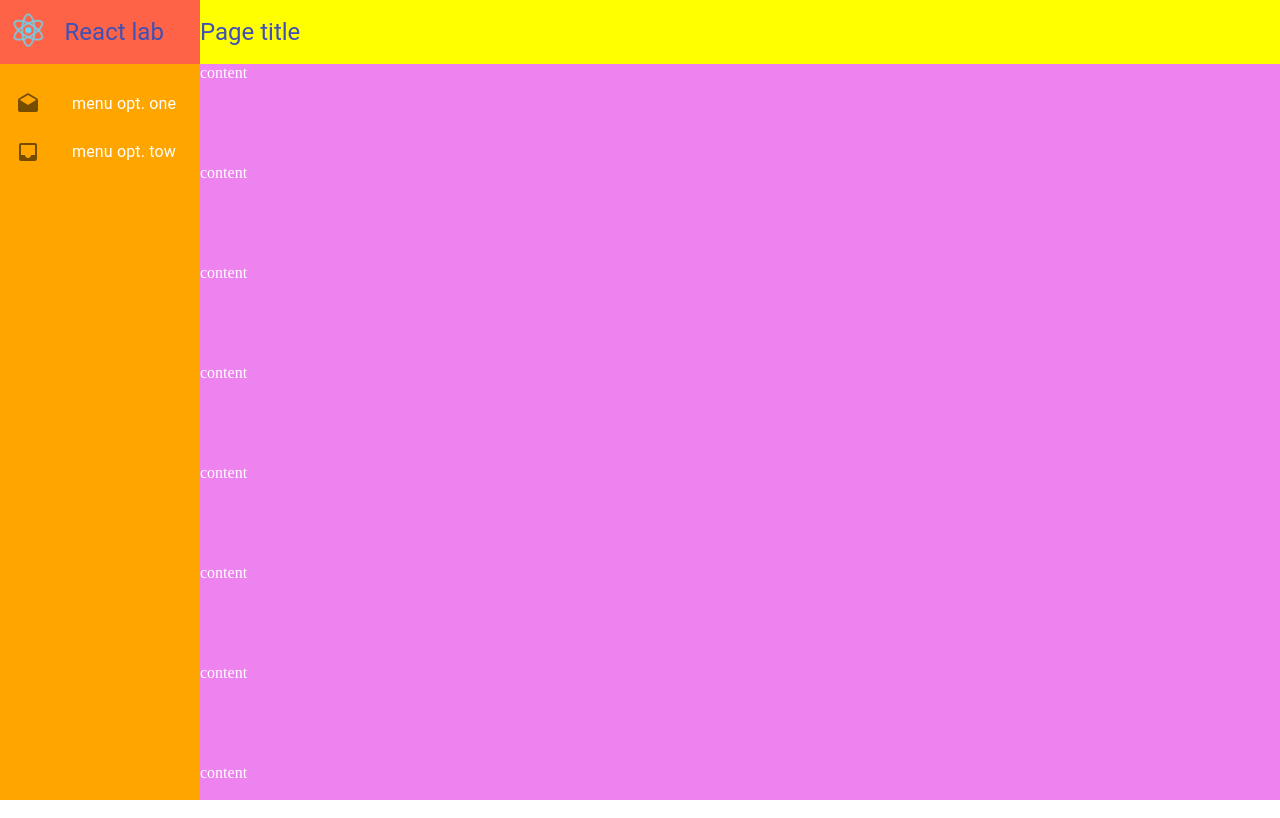
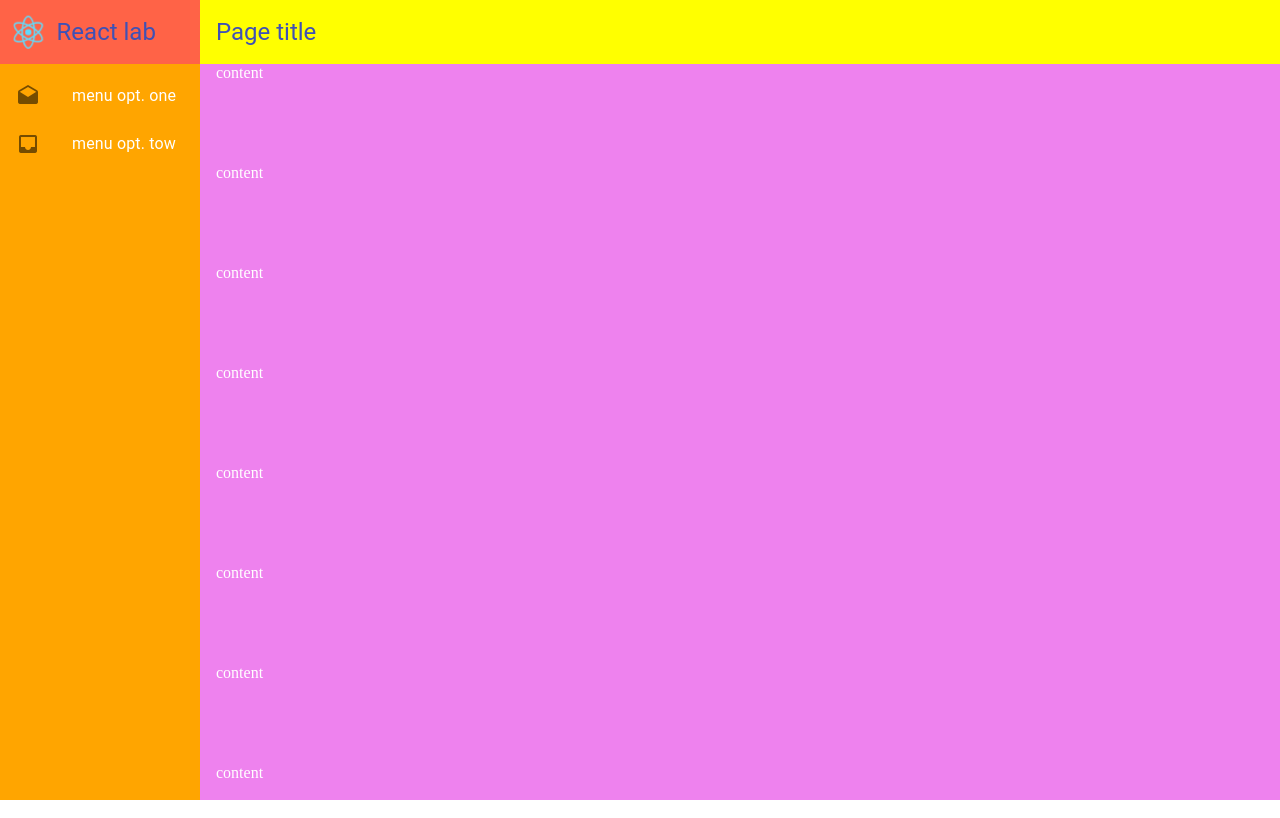
Before and after one commit to ramonprata/react-lab, a React (Create React App) app: page / in a window 1280 px wide. Built offline with nearby package versions, Linux system fonts and the light colour scheme.

Commit message:
Getting started

```diff
--- a/src/App.jsx
+++ b/src/App.jsx
@@ -1,9 +1,15 @@
 import React from 'react';
 import './App.css';
+import { ThemeProvider } from '@material-ui/core/styles';
 import { MainPageContainer } from './features/mainPage';
+import { theme } from './shared/theme';
 
 function App() {
-  return <MainPageContainer />;
+  return (
+    <ThemeProvider theme={theme}>
+      <MainPageContainer />;
+    </ThemeProvider>
+  );
 }
 
 export default App;
--- a/src/features/mainPage/views/header.jsx
+++ b/src/features/mainPage/views/header.jsx
@@ -1,7 +1,7 @@
 import React from 'react';
 import logo from '../../../logo.svg';
 import { Grid, Typography } from '@material-ui/core';
-
+import { BoxContent } from '../../../shared/components';
 /**
  * TODO: set props type flow js
  * type Props = {
@@ -13,9 +13,11 @@
   const { isMobile } = props;
   return (
     <Grid container direction="column" justify="center" style={{ backgroundColor: 'yellow' }}>
-      <Typography variant="h5" color="primary">
-        Page title
-      </Typography>
+      <BoxContent pl={16}>
+        <Typography variant="h5" color="primary">
+          Page title
+        </Typography>
+      </BoxContent>
     </Grid>
   );
 };
--- a/src/features/mainPage/views/mainPage.jsx
+++ b/src/features/mainPage/views/mainPage.jsx
@@ -3,6 +3,8 @@
 import Header from './header';
 import { useWidthResize } from '../../../trials/customHooks';
 import { dimenssions } from '../../../shared/screenDimensions';
+import { BoxContent } from '../../../shared/components';
+import { defaultTheme } from '../../../shared/theme';
 
 /**
  * TODO: set props type flow js
@@ -24,7 +26,7 @@
 
         <Header isMobile={isMobile} />
 
-        <div style={content}>
+        <BoxContent pl={16} style={content}>
           <div style={{ height: 100 }}>content</div>
           <div style={{ height: 100 }}>content</div>
           <div style={{ height: 100 }}>content</div>
@@ -38,13 +40,16 @@
           <div style={{ height: 100 }}>content</div>
           <div style={{ height: 100 }}>content</div>
           <div style={{ height: 100 }}>content</div>
-        </div>
+        </BoxContent>
       </div>
     </div>
   );
 };
 
 const getStyles = (isMobile = false) => {
+  const { layout } = defaultTheme;
+  const widthMenuOpend = `${layout.menuOpend}px`;
+  const widthMenuClosed = `${layout.menuClosed}px`;
   return {
     gridContainer: {
       margin: 0,
@@ -55,7 +60,7 @@
     },
     gridFour: {
       display: 'grid',
-      gridTemplateColumns: `${isMobile ? '64px' : '200px'} auto`,
+      gridTemplateColumns: `${isMobile ? widthMenuClosed : widthMenuOpend} auto`,
       gridTemplateRows: '64px auto',
       height: '100%',
     },
--- a/src/features/navigation/views/menuHeader.jsx
+++ b/src/features/navigation/views/menuHeader.jsx
@@ -1,28 +1,41 @@
 import React from 'react';
 import { Typography, Grid } from '@material-ui/core';
+import { makeStyles } from '@material-ui/core/styles';
 import logo from '../../../logo.svg';
+import { defaultTheme } from '../../../shared/theme';
 
-const MenuHeader = () => {
+/**
+ * TODO: set props type flow js
+ * type Props = {
+    isMobile: boolean
+  };
+ */
+
+const MenuHeader = (props) => {
+  const { isMobile } = props;
   return (
-    <Grid container direction="column" justify="center" style={styles.headerContainer}>
-      <Grid container direction="row" alignItems="center" spacing={1}>
-        <Grid item>
-          <img src={logo} className="app-logo" alt="logo" />
-        </Grid>
-        <Grid item>
+    <Grid
+      container
+      direction="column"
+      justify="center"
+      alignItems="center"
+      style={styles.headerContainer}
+    >
+      <Grid container direction="row" alignItems="center">
+        <img src={logo} className="app-logo" alt="logo" />
+        {!isMobile && (
           <Typography variant="h5" color="primary">
             React lab
           </Typography>
-        </Grid>
+        )}
       </Grid>
     </Grid>
   );
 };
 const styles = {
   headerContainer: {
-    height: 64,
+    height: defaultTheme.layout.headerHeight,
     backgroundColor: 'tomato',
-    // paddingLeft: 16,
   },
 };
 export default MenuHeader;
--- a/src/features/navigation/views/sideMenu.jsx
+++ b/src/features/navigation/views/sideMenu.jsx
@@ -26,15 +26,11 @@
   };
 
   return (
-    <Grid container direction="column" spacing={1}>
-      <Grid item>
-        <MenuHeader />
-      </Grid>
-      <Grid item>
-        <List component="nav" aria-label="main mailbox folders">
-          {renderMenuOptions()}
-        </List>
-      </Grid>
+    <Grid container direction="column">
+      <MenuHeader isMobile={isMobile} />
+      <List component="nav" aria-label="main mailbox folders">
+        {renderMenuOptions()}
+      </List>
     </Grid>
   );
 };
--- /dev/null
+++ b/src/shared/components/boxContent.jsx
@@ -0,0 +1,34 @@
+import React from 'react';
+
+/**
+ * TODO: set props type flow js
+ * type Props = {};
+ */
+
+const BoxContent = (props) => {
+  const { pd, pt, pr, pb, pl, mg, mt, mr, mb, ml, style } = props;
+  return (
+    <div
+      style={{
+        padding: pd ? pd : `${pt}px ${pr}px ${pb}px ${pl}px`,
+        margin: mg ? mg : `${mt}mx ${mr}mx ${mb}mx ${ml}px`,
+        ...style,
+      }}
+    >
+      {props.children}
+    </div>
+  );
+};
+
+BoxContent.defaultProps = {
+  pl: 0,
+  pr: 0,
+  pb: 0,
+  pt: 0,
+  ml: 0,
+  mr: 0,
+  mb: 0,
+  mt: 0,
+};
+
+export default BoxContent;
--- /dev/null
+++ b/src/shared/components/index.js
@@ -0,0 +1 @@
+export { default as BoxContent } from './boxContent';
--- /dev/null
+++ b/src/shared/theme.js
@@ -0,0 +1,240 @@
+import { createMuiTheme } from '@material-ui/core/styles';
+
+export const defaultTheme = {
+  breakpoints: {
+    keys: ['xs', 'sm', 'md', 'lg', 'xl'],
+    values: { xs: 0, sm: 600, md: 960, lg: 1280, xl: 1920 },
+  },
+  direction: 'ltr',
+  mixins: {
+    toolbar: {
+      minHeight: 56,
+      '@media (min-width:0px) and (orientation: landscape)': { minHeight: 48 },
+      '@media (min-width:600px)': { minHeight: 64 },
+    },
+  },
+  overrides: {},
+  palette: {
+    common: { black: '#000', white: '#fff' },
+    type: 'light',
+    primary: { light: '#7986cb', main: '#3f51b5', dark: '#303f9f', contrastText: '#fff' },
+    secondary: { light: '#ff4081', main: '#f50057', dark: '#c51162', contrastText: '#fff' },
+    error: { light: '#e57373', main: '#f44336', dark: '#d32f2f', contrastText: '#fff' },
+    warning: {
+      light: '#ffb74d',
+      main: '#ff9800',
+      dark: '#f57c00',
+      contrastText: 'rgba(0, 0, 0, 0.87)',
+    },
+    info: { light: '#64b5f6', main: '#2196f3', dark: '#1976d2', contrastText: '#fff' },
+    success: {
+      light: '#81c784',
+      main: '#4caf50',
+      dark: '#388e3c',
+      contrastText: 'rgba(0, 0, 0, 0.87)',
+    },
+    grey: {
+      '50': '#fafafa',
+      '100': '#f5f5f5',
+      '200': '#eeeeee',
+      '300': '#e0e0e0',
+      '400': '#bdbdbd',
+      '500': '#9e9e9e',
+      '600': '#757575',
+      '700': '#616161',
+      '800': '#424242',
+      '900': '#212121',
+      A100: '#d5d5d5',
+      A200: '#aaaaaa',
+      A400: '#303030',
+      A700: '#616161',
+    },
+    contrastThreshold: 3,
+    tonalOffset: 0.2,
+    text: {
+      primary: 'rgba(0, 0, 0, 0.87)',
+      secondary: 'rgba(0, 0, 0, 0.54)',
+      disabled: 'rgba(0, 0, 0, 0.38)',
+      hint: 'rgba(0, 0, 0, 0.38)',
+    },
+    divider: 'rgba(0, 0, 0, 0.12)',
+    background: { paper: '#fff', default: '#fafafa' },
+    action: {
+      active: 'rgba(0, 0, 0, 0.54)',
+      hover: 'rgba(0, 0, 0, 0.04)',
+      hoverOpacity: 0.04,
+      selected: 'rgba(0, 0, 0, 0.08)',
+      selectedOpacity: 0.08,
+      disabled: 'rgba(0, 0, 0, 0.26)',
+      disabledBackground: 'rgba(0, 0, 0, 0.12)',
+      disabledOpacity: 0.38,
+      focus: 'rgba(0, 0, 0, 0.12)',
+      focusOpacity: 0.12,
+      activatedOpacity: 0.12,
+    },
+  },
+  props: {},
+  shadows: [
+    'none',
+    '0px 2px 1px -1px rgba(0,0,0,0.2),0px 1px 1px 0px rgba(0,0,0,0.14),0px 1px 3px 0px rgba(0,0,0,0.12)',
+    '0px 3px 1px -2px rgba(0,0,0,0.2),0px 2px 2px 0px rgba(0,0,0,0.14),0px 1px 5px 0px rgba(0,0,0,0.12)',
+    '0px 3px 3px -2px rgba(0,0,0,0.2),0px 3px 4px 0px rgba(0,0,0,0.14),0px 1px 8px 0px rgba(0,0,0,0.12)',
+    '0px 2px 4px -1px rgba(0,0,0,0.2),0px 4px 5px 0px rgba(0,0,0,0.14),0px 1px 10px 0px rgba(0,0,0,0.12)',
+    '0px 3px 5px -1px rgba(0,0,0,0.2),0px 5px 8px 0px rgba(0,0,0,0.14),0px 1px 14px 0px rgba(0,0,0,0.12)',
+    '0px 3px 5px -1px rgba(0,0,0,0.2),0px 6px 10px 0px rgba(0,0,0,0.14),0px 1px 18px 0px rgba(0,0,0,0.12)',
+    '0px 4px 5px -2px rgba(0,0,0,0.2),0px 7px 10px 1px rgba(0,0,0,0.14),0px 2px 16px 1px rgba(0,0,0,0.12)',
+    '0px 5px 5px -3px rgba(0,0,0,0.2),0px 8px 10px 1px rgba(0,0,0,0.14),0px 3px 14px 2px rgba(0,0,0,0.12)',
+    '0px 5px 6px -3px rgba(0,0,0,0.2),0px 9px 12px 1px rgba(0,0,0,0.14),0px 3px 16px 2px rgba(0,0,0,0.12)',
+    '0px 6px 6px -3px rgba(0,0,0,0.2),0px 10px 14px 1px rgba(0,0,0,0.14),0px 4px 18px 3px rgba(0,0,0,0.12)',
+    '0px 6px 7px -4px rgba(0,0,0,0.2),0px 11px 15px 1px rgba(0,0,0,0.14),0px 4px 20px 3px rgba(0,0,0,0.12)',
+    '0px 7px 8px -4px rgba(0,0,0,0.2),0px 12px 17px 2px rgba(0,0,0,0.14),0px 5px 22px 4px rgba(0,0,0,0.12)',
+    '0px 7px 8px -4px rgba(0,0,0,0.2),0px 13px 19px 2px rgba(0,0,0,0.14),0px 5px 24px 4px rgba(0,0,0,0.12)',
+    '0px 7px 9px -4px rgba(0,0,0,0.2),0px 14px 21px 2px rgba(0,0,0,0.14),0px 5px 26px 4px rgba(0,0,0,0.12)',
+    '0px 8px 9px -5px rgba(0,0,0,0.2),0px 15px 22px 2px rgba(0,0,0,0.14),0px 6px 28px 5px rgba(0,0,0,0.12)',
+    '0px 8px 10px -5px rgba(0,0,0,0.2),0px 16px 24px 2px rgba(0,0,0,0.14),0px 6px 30px 5px rgba(0,0,0,0.12)',
+    '0px 8px 11px -5px rgba(0,0,0,0.2),0px 17px 26px 2px rgba(0,0,0,0.14),0px 6px 32px 5px rgba(0,0,0,0.12)',
+    '0px 9px 11px -5px rgba(0,0,0,0.2),0px 18px 28px 2px rgba(0,0,0,0.14),0px 7px 34px 6px rgba(0,0,0,0.12)',
+    '0px 9px 12px -6px rgba(0,0,0,0.2),0px 19px 29px 2px rgba(0,0,0,0.14),0px 7px 36px 6px rgba(0,0,0,0.12)',
+    '0px 10px 13px -6px rgba(0,0,0,0.2),0px 20px 31px 3px rgba(0,0,0,0.14),0px 8px 38px 7px rgba(0,0,0,0.12)',
+    '0px 10px 13px -6px rgba(0,0,0,0.2),0px 21px 33px 3px rgba(0,0,0,0.14),0px 8px 40px 7px rgba(0,0,0,0.12)',
+    '0px 10px 14px -6px rgba(0,0,0,0.2),0px 22px 35px 3px rgba(0,0,0,0.14),0px 8px 42px 7px rgba(0,0,0,0.12)',
+    '0px 11px 14px -7px rgba(0,0,0,0.2),0px 23px 36px 3px rgba(0,0,0,0.14),0px 9px 44px 8px rgba(0,0,0,0.12)',
+    '0px 11px 15px -7px rgba(0,0,0,0.2),0px 24px 38px 3px rgba(0,0,0,0.14),0px 9px 46px 8px rgba(0,0,0,0.12)',
+  ],
+  typography: {
+    htmlFontSize: 16,
+    fontFamily: '"Roboto", "Helvetica", "Arial", sans-serif',
+    fontSize: 14,
+    fontWeightLight: 300,
+    fontWeightRegular: 400,
+    fontWeightMedium: 500,
+    fontWeightBold: 700,
+    h1: {
+      fontFamily: '"Roboto", "Helvetica", "Arial", sans-serif',
+      fontWeight: 300,
+      fontSize: '6rem',
+      lineHeight: 1.167,
+      letterSpacing: '-0.01562em',
+    },
+    h2: {
+      fontFamily: '"Roboto", "Helvetica", "Arial", sans-serif',
+      fontWeight: 300,
+      fontSize: '3.75rem',
+      lineHeight: 1.2,
+      letterSpacing: '-0.00833em',
+    },
+    h3: {
+      fontFamily: '"Roboto", "Helvetica", "Arial", sans-serif',
+      fontWeight: 400,
+      fontSize: '3rem',
+      lineHeight: 1.167,
+      letterSpacing: '0em',
+    },
+    h4: {
+      fontFamily: '"Roboto", "Helvetica", "Arial", sans-serif',
+      fontWeight: 400,
+      fontSize: '2.125rem',
+      lineHeight: 1.235,
+      letterSpacing: '0.00735em',
+    },
+    h5: {
+      fontFamily: '"Roboto", "Helvetica", "Arial", sans-serif',
+      fontWeight: 400,
+      fontSize: '1.5rem',
+      lineHeight: 1.334,
+      letterSpacing: '0em',
+    },
+    h6: {
+      fontFamily: '"Roboto", "Helvetica", "Arial", sans-serif',
+      fontWeight: 500,
+      fontSize: '1.25rem',
+      lineHeight: 1.6,
+      letterSpacing: '0.0075em',
+    },
+    subtitle1: {
+      fontFamily: '"Roboto", "Helvetica", "Arial", sans-serif',
+      fontWeight: 400,
+      fontSize: '1rem',
+      lineHeight: 1.75,
+      letterSpacing: '0.00938em',
+    },
+    subtitle2: {
+      fontFamily: '"Roboto", "Helvetica", "Arial", sans-serif',
+      fontWeight: 500,
+      fontSize: '0.875rem',
+      lineHeight: 1.57,
+      letterSpacing: '0.00714em',
+    },
+    body1: {
+      fontFamily: '"Roboto", "Helvetica", "Arial", sans-serif',
+      fontWeight: 400,
+      fontSize: '1rem',
+      lineHeight: 1.5,
+      letterSpacing: '0.00938em',
+    },
+    body2: {
+      fontFamily: '"Roboto", "Helvetica", "Arial", sans-serif',
+      fontWeight: 400,
+      fontSize: '0.875rem',
+      lineHeight: 1.43,
+      letterSpacing: '0.01071em',
+    },
+    button: {
+      fontFamily: '"Roboto", "Helvetica", "Arial", sans-serif',
+      fontWeight: 500,
+      fontSize: '0.875rem',
+      lineHeight: 1.75,
+      letterSpacing: '0.02857em',
+      textTransform: 'uppercase',
+    },
+    caption: {
+      fontFamily: '"Roboto", "Helvetica", "Arial", sans-serif',
+      fontWeight: 400,
+      fontSize: '0.75rem',
+      lineHeight: 1.66,
+      letterSpacing: '0.03333em',
+    },
+    overline: {
+      fontFamily: '"Roboto", "Helvetica", "Arial", sans-serif',
+      fontWeight: 400,
+      fontSize: '0.75rem',
+      lineHeight: 2.66,
+      letterSpacing: '0.08333em',
+      textTransform: 'uppercase',
+    },
+  },
+  shape: { borderRadius: 4 },
+  transitions: {
+    easing: {
+      easeInOut: 'cubic-bezier(0.4, 0, 0.2, 1)',
+      easeOut: 'cubic-bezier(0.0, 0, 0.2, 1)',
+      easeIn: 'cubic-bezier(0.4, 0, 1, 1)',
+      sharp: 'cubic-bezier(0.4, 0, 0.6, 1)',
+    },
+    duration: {
+      shortest: 150,
+      shorter: 200,
+      short: 250,
+      standard: 300,
+      complex: 375,
+      enteringScreen: 225,
+      leavingScreen: 195,
+    },
+  },
+  zIndex: {
+    mobileStepper: 1000,
+    speedDial: 1050,
+    appBar: 1100,
+    drawer: 1200,
+    modal: 1300,
+    snackbar: 1400,
+    tooltip: 1500,
+  },
+  layout: {
+    headerHeight: 64,
+    menuClosed: 64,
+    menuOpend: 200,
+  },
+};
+
+export const theme = createMuiTheme(defaultTheme);
```
